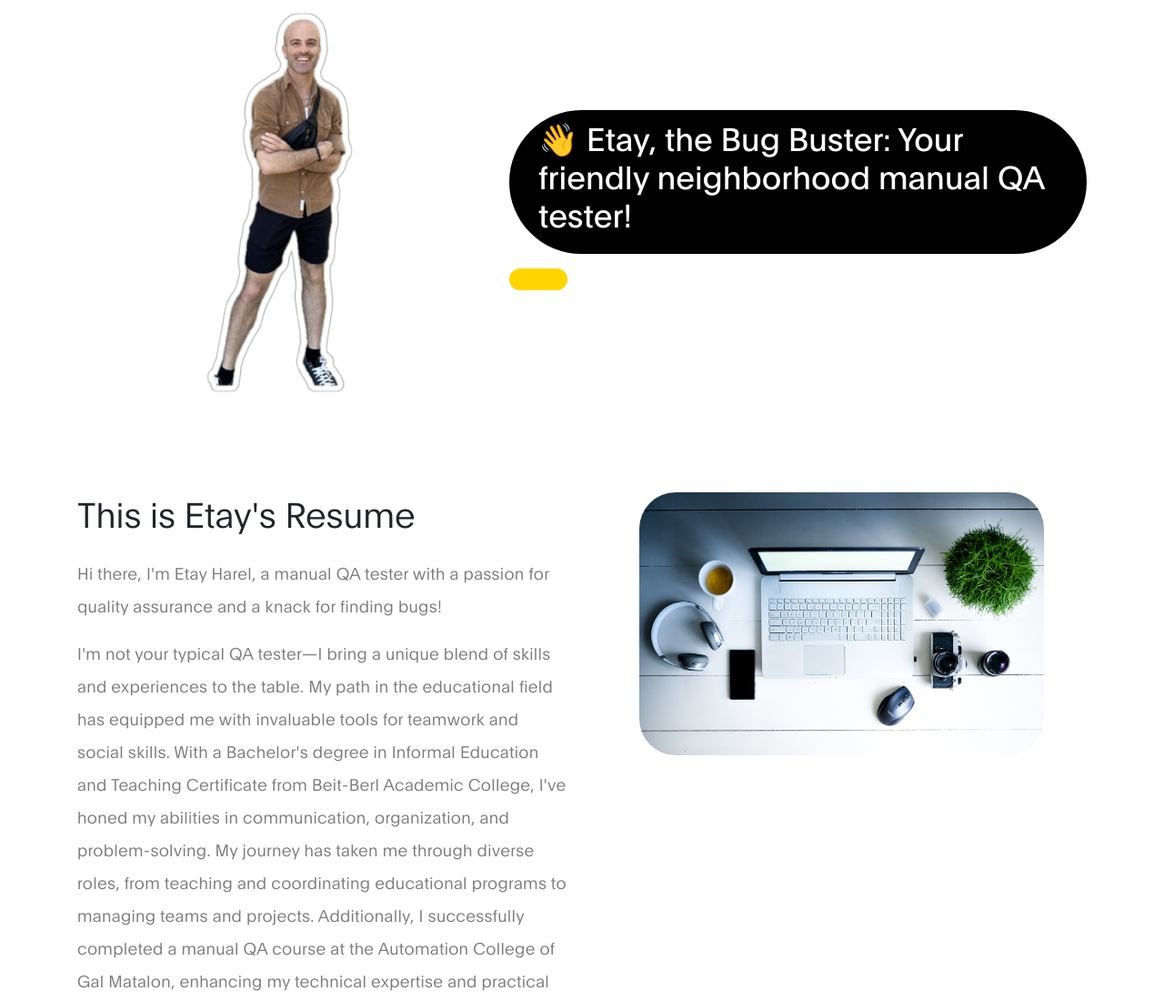
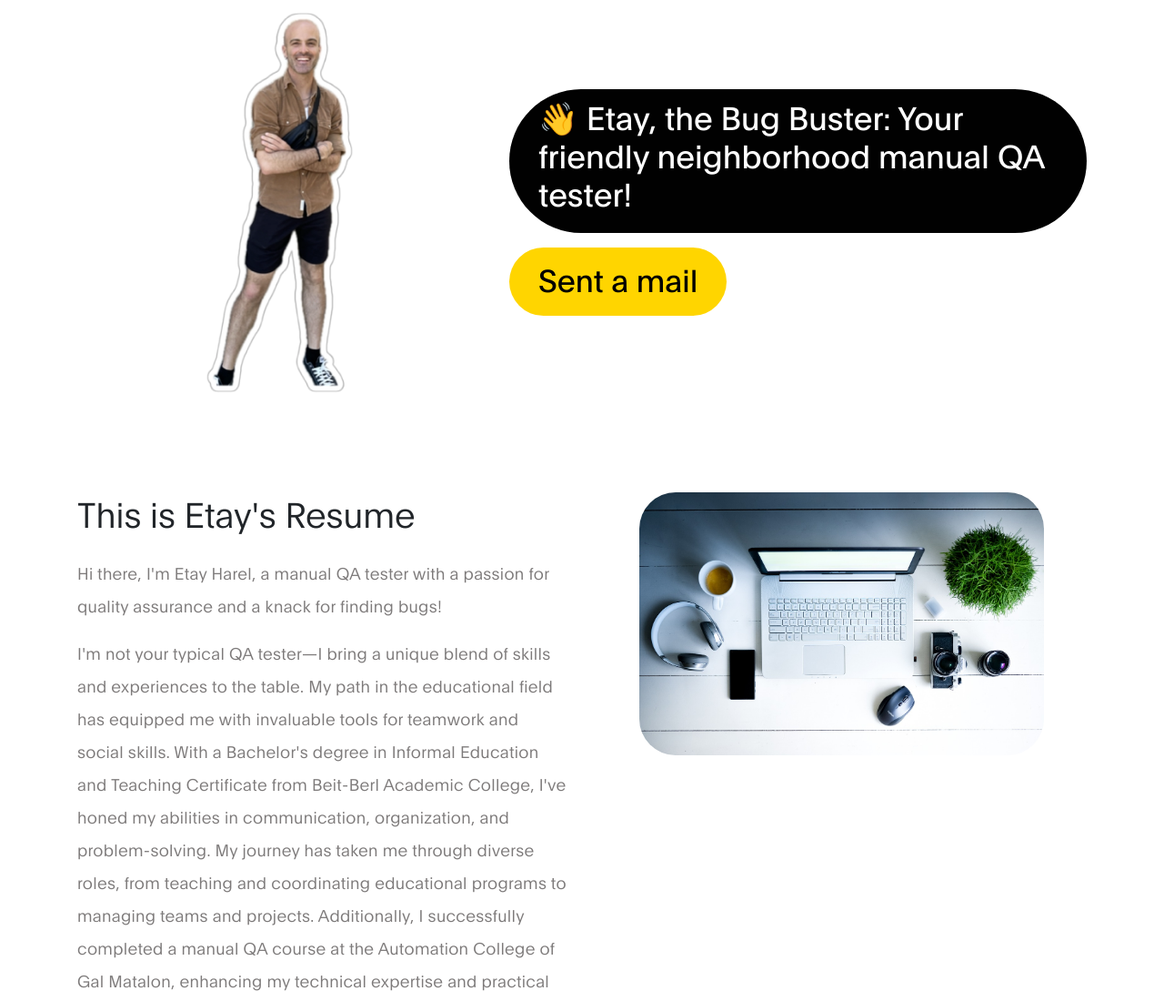
Before and after one commit to prettyfly8/resume2024, a plain HTML site: page index.html in a window 1280 px wide. Shown: the top 1100 px of the page at 91% size. Drawn offline with Linux system fonts and the light colour scheme.

Commit message:
Update index.html

```diff
--- a/index.html
+++ b/index.html
@@ -79,7 +79,7 @@
                             <h2 class="hero-title">👋 Etay, the Bug Buster: Your friendly neighborhood manual QA tester!</h2>
 
                             <a href="mailto:harel.etay@gmail.com" class="email-link">
-
+                                                                Sent a mail
                             </a>
 
                         </div>
```
